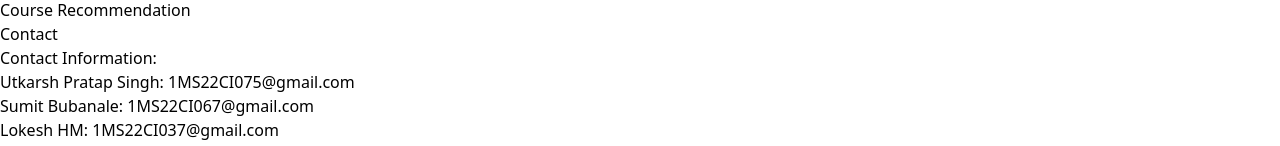
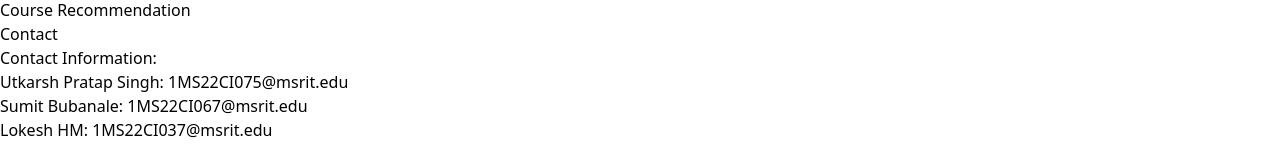
Before and after one commit to utkarsh-gith/SkillSync, a React (Vite) app: page /contact in a window 1280 px wide. Shown: the part 634-780 px from the top of the page. Built offline with nearby package versions, Linux system fonts and the light colour scheme.

Commit message:
todoitem

```diff
--- a/src/components/contact/contact.jsx
+++ b/src/components/contact/contact.jsx
@@ -9,16 +9,16 @@ export default function Contact() {
                 </h2>
                 <div className="mt-6 text-lg text-gray-700 text-center">
                     <p className="mt-4 font-medium">
-                        Utkarsh Pratap Singh: 1MS22CI075@gmail.com
+                        Utkarsh Pratap Singh: 1MS22CI075@msrit.edu
                     </p>
                     <p className="mt-4 font-medium">
-                        Sumit Bubanale: 1MS22CI067@gmail.com
+                        Sumit Bubanale: 1MS22CI067@msrit.edu
                     </p>
                     <p className="mt-4 font-medium">
-                        Lokesh HM: 1MS22CI037@gmail.com
+                        Lokesh HM: 1MS22CI037@msrit.edu
                     </p>
                     <p className="mt-4 font-medium">
-                        Yallamraju Lokesh: 1MS22CI078@gmail.com
+                        Yallamraju Lokesh: 1MS22CI078@msrit.edu
                     </p>
                 </div>
             </div>
```
